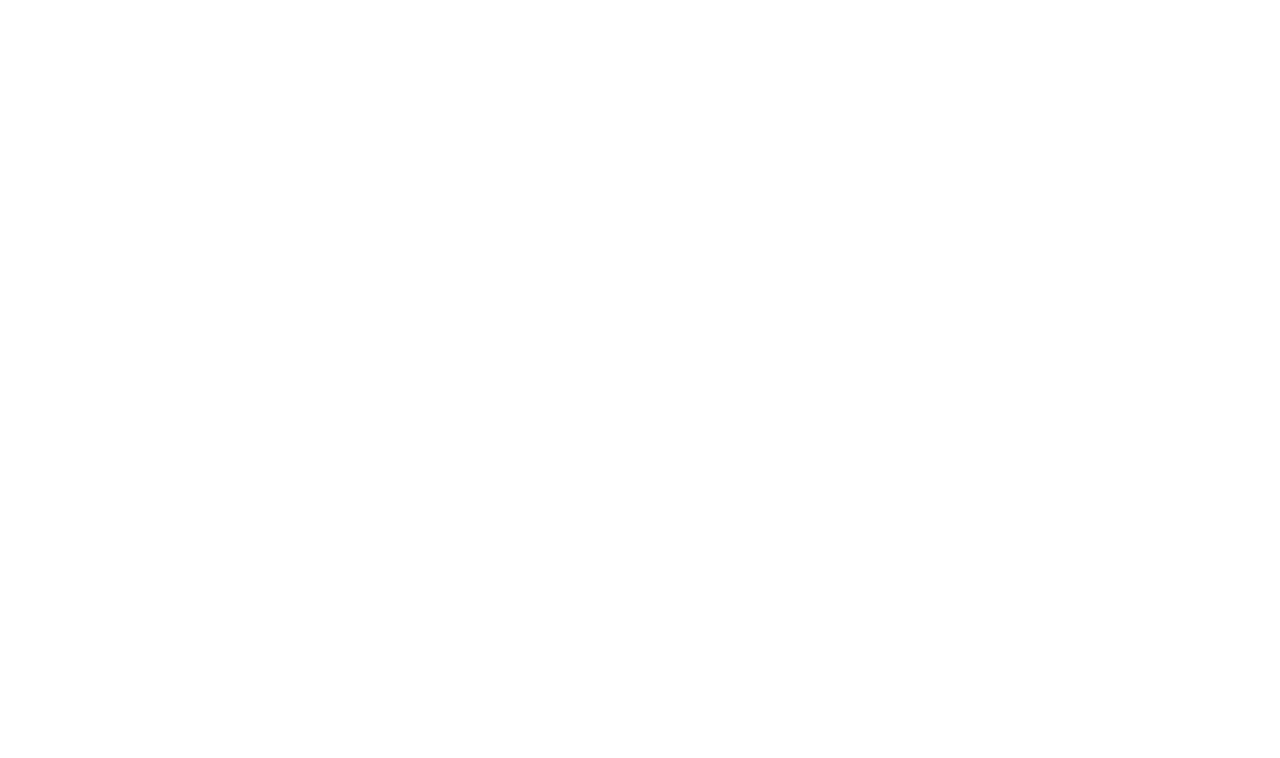
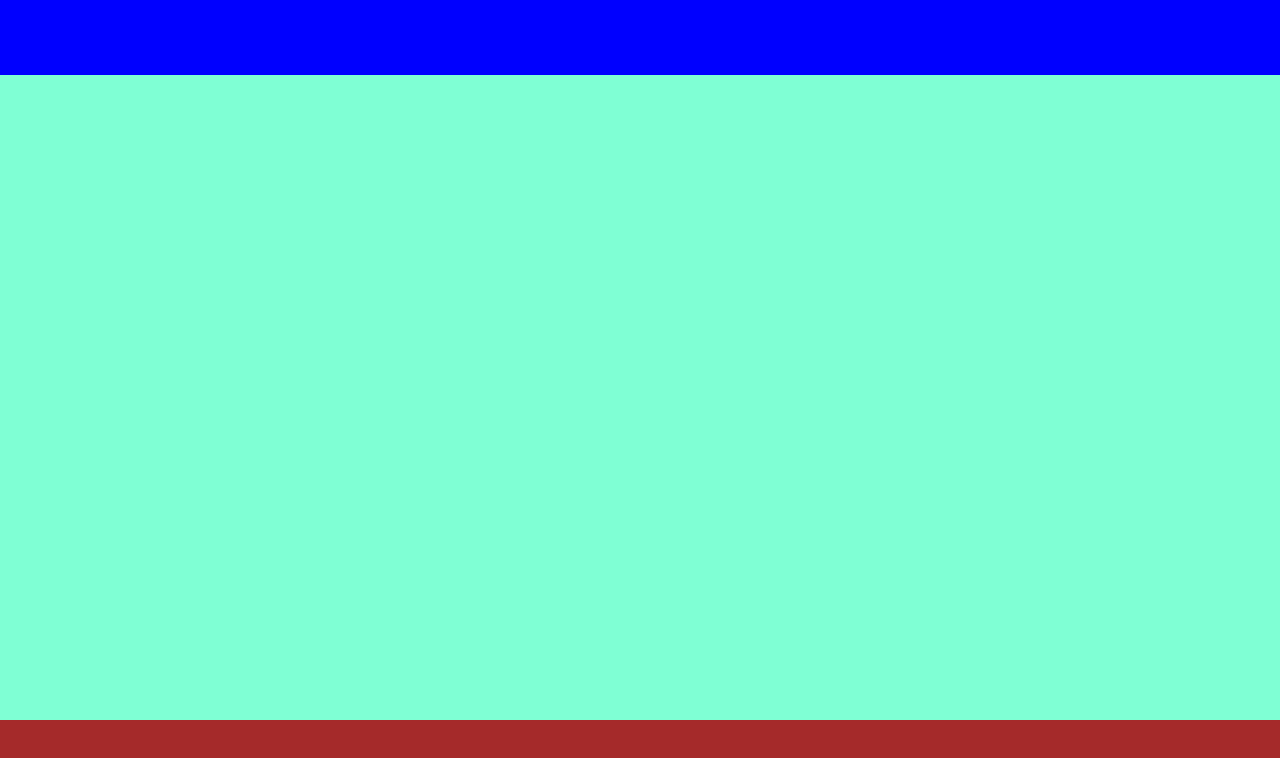
Before and after one commit to pietrolupi/html-css-zoom, a plain HTML site: page index.html in a window 1280 px wide. Drawn offline with Linux system fonts and the light colour scheme.

Commit message:
[add]: structure

```diff
--- a/assets/css/style.css
+++ b/assets/css/style.css
@@ -6,11 +6,35 @@
 
 /* DEBUG */
 
+header {
 
+  width: 100%;
+  background-color: blue;
+}
 
-
+footer {
+  background-color: brown;
+}
+main {
+  background-color: aquamarine;
+}
 
 /* DEBUG END */
 
 
 /* HEADER */
+
+header {
+  height: 75px;
+}
+
+footer {
+  height: 80px;
+}
+
+main {
+  height: calc(100vh - 155px);
+  width: 100%;
+  overflow-y: scroll;
+
+}
```
